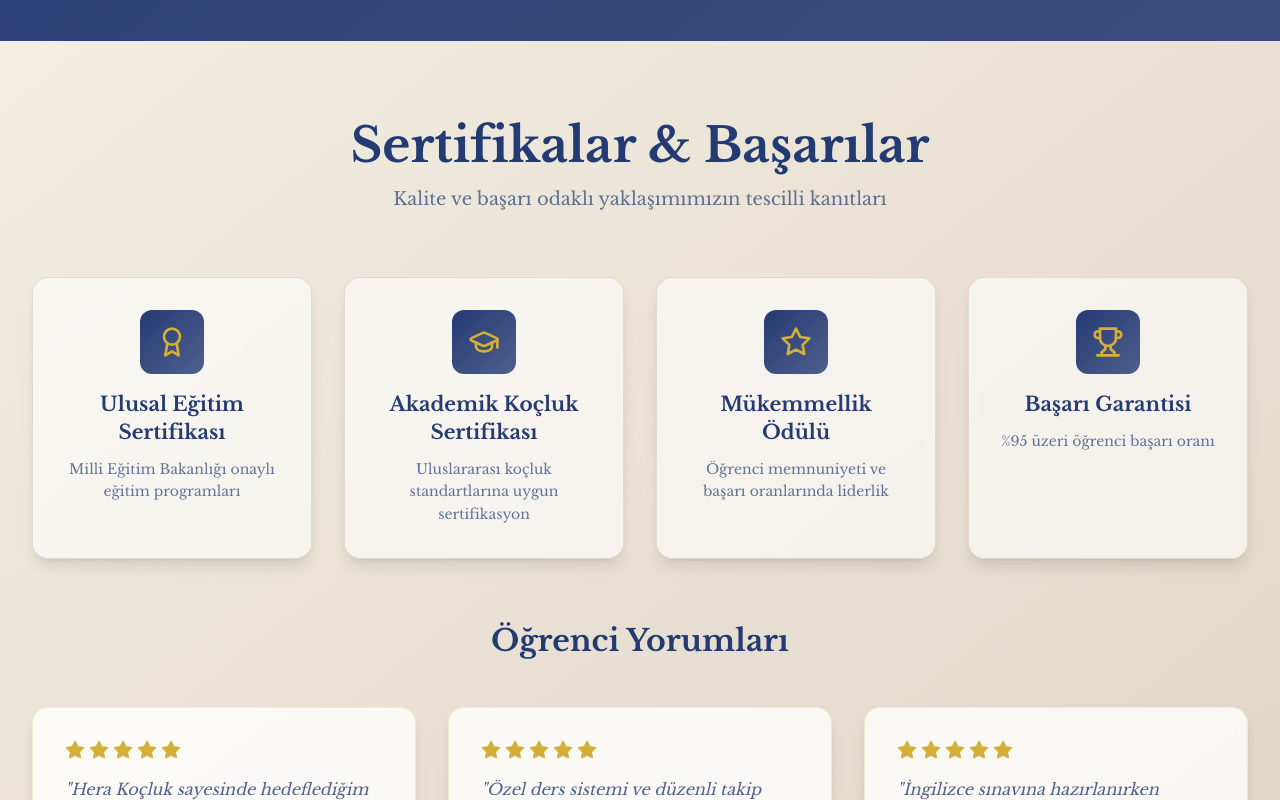
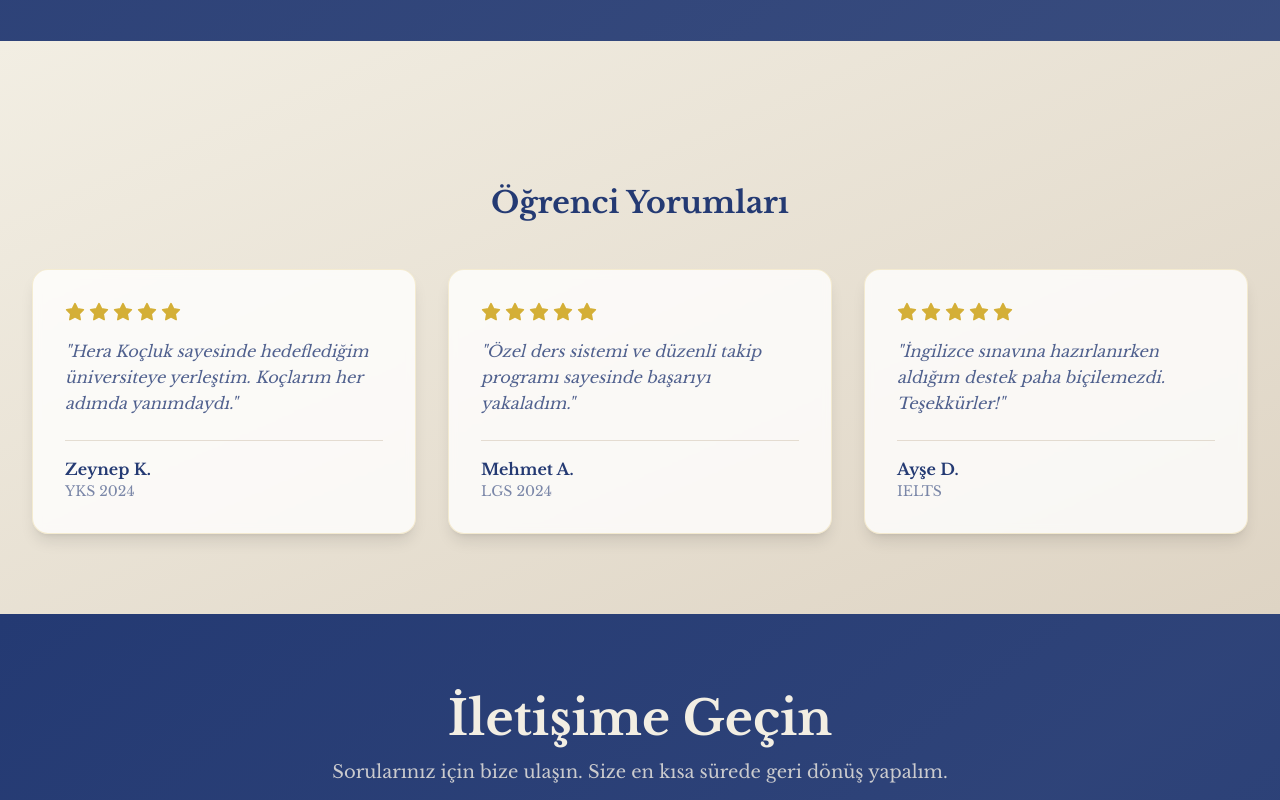
Before and after one commit to bou-slh/herakocluk, a React (Vite) app: page / in a window 1280 px wide. Shown: the part 2660-3460 px from the top of the page. Built offline with nearby package versions, Linux system fonts and the light colour scheme.

Commit message:
Updated Certificates.tsx

```diff
--- a/src/components/Certificates.tsx
+++ b/src/components/Certificates.tsx
@@ -1,27 +1,27 @@
 import { Award, Star, GraduationCap, Trophy } from 'lucide-react';
 
-const certifications = [
-  {
-    icon: Award,
-    title: 'Ulusal Eğitim Sertifikası',
-    description: 'Milli Eğitim Bakanlığı onaylı eğitim programları',
-  },
-  {
-    icon: GraduationCap,
-    title: 'Akademik Koçluk Sertifikası',
-    description: 'Uluslararası koçluk standartlarına uygun sertifikasyon',
-  },
-  {
-    icon: Star,
-    title: 'Mükemmellik Ödülü',
-    description: 'Öğrenci memnuniyeti ve başarı oranlarında liderlik',
-  },
-  {
-    icon: Trophy,
-    title: 'Başarı Garantisi',
-    description: '%95 üzeri öğrenci başarı oranı',
-  },
-];
+// const certifications = [
+//   {
+//     icon: Award,
+//     title: 'Ulusal Eğitim Sertifikası',
+//     description: 'Milli Eğitim Bakanlığı onaylı eğitim programları',
+//   },
+//   {
+//     icon: GraduationCap,
+//     title: 'Akademik Koçluk Sertifikası',
+//     description: 'Uluslararası koçluk standartlarına uygun sertifikasyon',
+//   },
+//   {
+//     icon: Star,
+//     title: 'Mükemmellik Ödülü',
+//     description: 'Öğrenci memnuniyeti ve başarı oranlarında liderlik',
+//   },
+//   {
+//     icon: Trophy,
+//     title: 'Başarı Garantisi',
+//     description: '%95 üzeri öğrenci başarı oranı',
+//   },
+// ];
 
 const testimonials = [
   {
@@ -32,7 +32,7 @@ const testimonials = [
   },
   {
     name: 'Mehmet A.',
-    exam: 'DGS 2024',
+    exam: 'LGS 2024',
     quote: 'Özel ders sistemi ve düzenli takip programı sayesinde başarıyı yakaladım.',
     rating: 5,
   },
@@ -48,16 +48,16 @@ export default function Certificates() {
   return (
     <section id="sertifikalar" className="py-20 bg-gradient-to-br from-cream to-beige/30">
       <div className="max-w-7xl mx-auto px-4 sm:px-6 lg:px-8">
-        <div className="text-center mb-16">
+        {/* <div className="text-center mb-16">
           <h2 className="text-4xl sm:text-5xl font-bold text-navy mb-4">
             Sertifikalar & Başarılar
           </h2>
           <p className="text-lg text-navy/70 max-w-2xl mx-auto">
             Kalite ve başarı odaklı yaklaşımımızın tescilli kanıtları
           </p>
-        </div>
+        </div> */}
 
-        <div className="grid md:grid-cols-2 lg:grid-cols-4 gap-8 mb-16">
+        {/* <div className="grid md:grid-cols-2 lg:grid-cols-4 gap-8 mb-16">
           {certifications.map((cert, index) => {
             const Icon = cert.icon;
             return (
@@ -77,7 +77,7 @@ export default function Certificates() {
               </div>
             );
           })}
-        </div>
+        </div> */}
 
         <div className="mt-16">
           <h3 className="text-3xl font-bold text-navy text-center mb-12">
```
